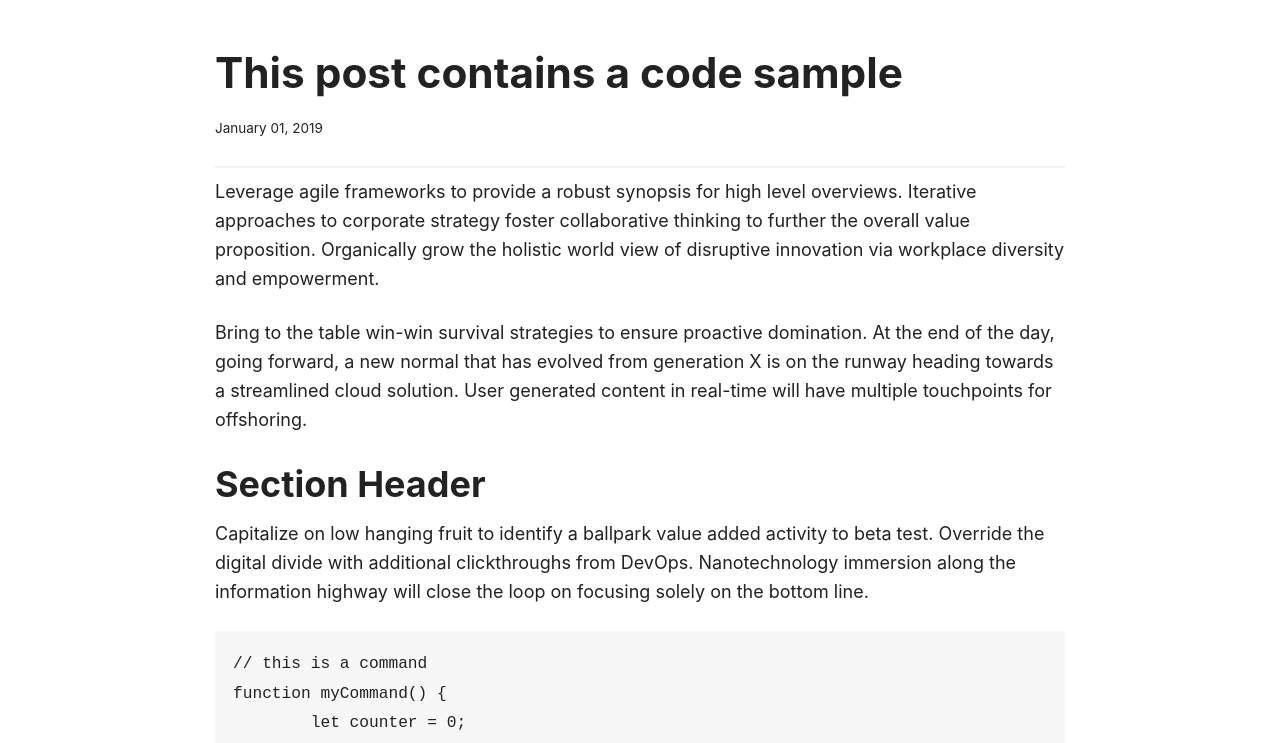
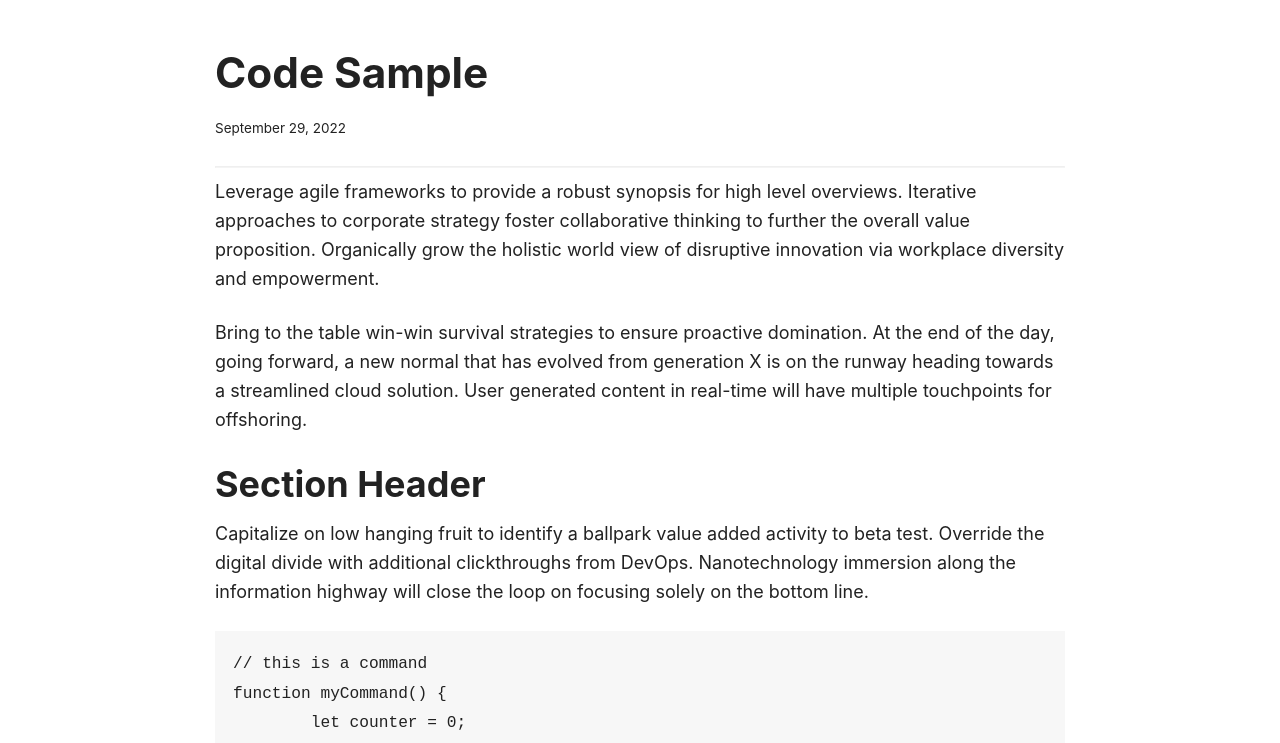
Before and after one commit to dudul-bdul/pareenglishcourse, an Eleventy site: page src/posts/code-sample.md in a window 1280 px wide. Shown: the part 56-799 px from the top of the page. Built offline with nearby package versions, Linux system fonts and the light colour scheme; Eleventy itself is replaced by a stand-in of ours; code samples lack their colours; files that its build step writes are made by us from their sources.

Commit message:
Update Post “code-sample”

```diff
--- a/src/posts/code-sample.md
+++ b/src/posts/code-sample.md
@@ -1,8 +1,8 @@
 ---
-title: This post contains a code sample
+title: Code Sample
+date: 2022-09-29T03:33:57.054Z
+summary: Add code samples to your markdown files
 metaDescription: Add code samples to your markdown files
-date: 2019-01-01T00:00:00.000Z
-summary: Add code samples to your markdown files
 tags:
   - tech
   - environment
```
